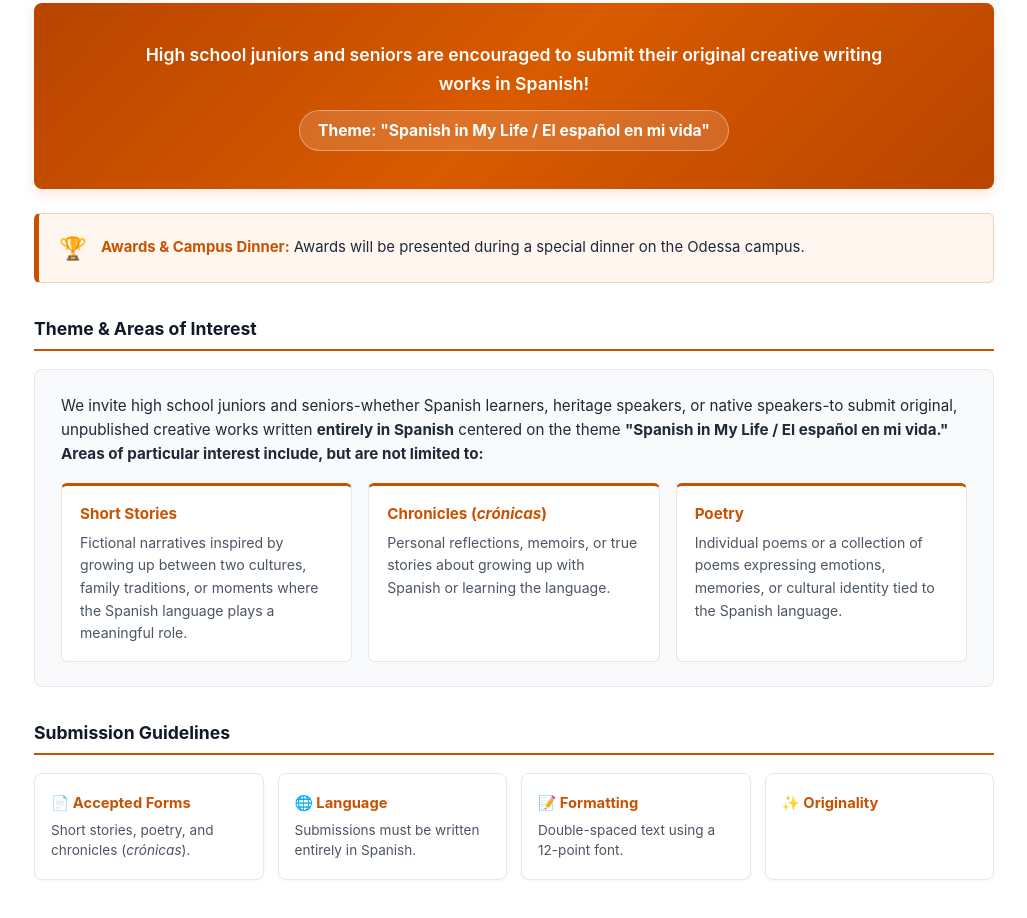
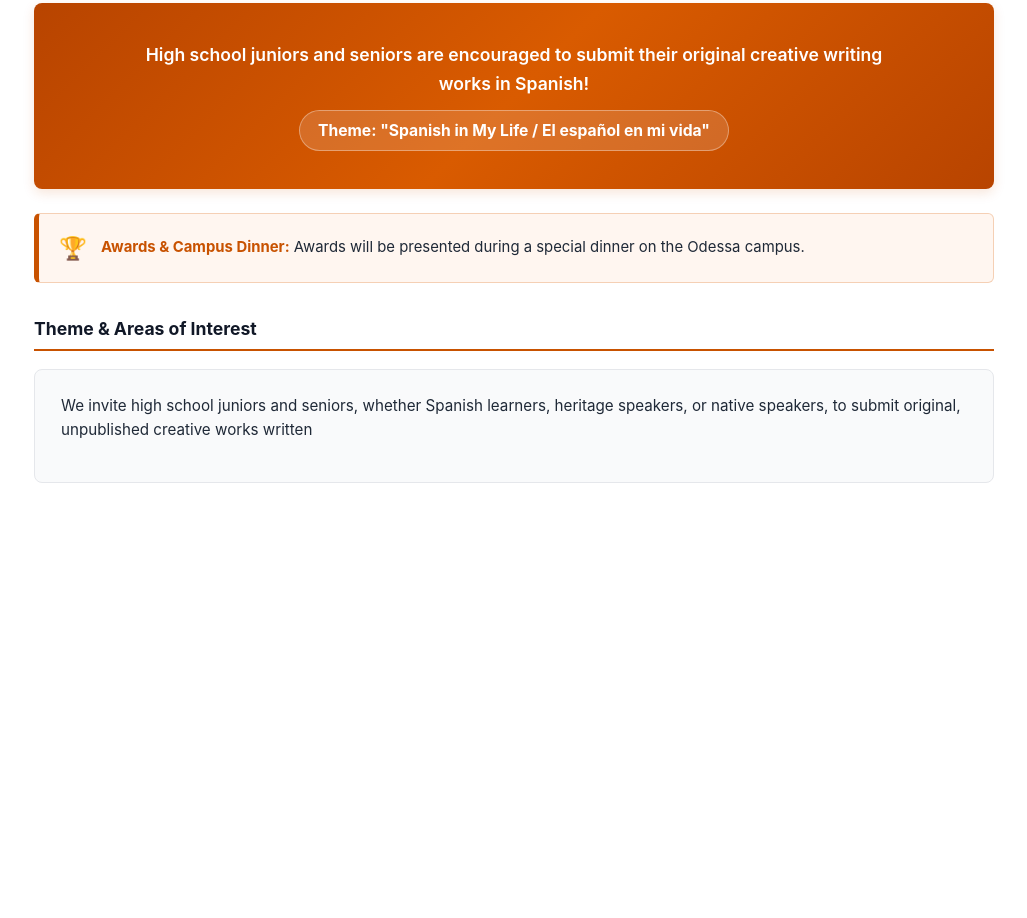
Before and after one commit to UTPB-SpanishCreativeWriting/UTPB-SpanishCreativeWriting.github.io, a plain HTML site: page index.html in a window 1280 px wide. Shown: the part 456-1374 px from the top of the page, without its empty margins (126-1153 px from the left). After the commit the page ends 1011 px from the top, so only its background shows below. Drawn offline with Linux system fonts and the light colour scheme.

Commit message:
Revise submission guidelines and areas of interest
Removed detailed guidelines and areas of interest for submissions.

```diff
--- a/index.html
+++ b/index.html
@@ -331,38 +331,4 @@
             <h2 class="section-title">Theme &amp; Areas of Interest</h2>
             <section class="theme-section">
                 <p class="theme-intro">
-                    We invite high school juniors and seniors-whether Spanish learners, heritage speakers, or native speakers-to submit original, unpublished creative works written <strong>entirely in Spanish</strong> centered on the theme <strong>"Spanish in My Life / El español en mi vida."</strong> <strong>Areas of particular interest include, but are not limited to:</strong>
-                </p>
-                <div class="areas-grid">
-                    <div class="area-item">
-                        <h3>Short Stories</h3>
-                        <p>Fictional narratives inspired by growing up between two cultures, family traditions, or moments where the Spanish language plays a meaningful role.</p>
-                    </div>
-                    <div class="area-item">
-                        <h3>Chronicles (<em>crónicas</em>)</h3>
-                        <p>Personal reflections, memoirs, or true stories about growing up with Spanish or learning the language.</p>
-                    </div>
-                    <div class="area-item">
-                        <h3>Poetry</h3>
-                        <p>Individual poems or a collection of poems expressing emotions, memories, or cultural identity tied to the Spanish language.</p>
-                    </div>
-                </div>
-            </section>
-
-            <!-- Pautas de Envío -->
-            <h2 class="section-title">Submission Guidelines</h2>
-            <section class="guidelines-grid">
-                <div class="guideline-card">
-                    <h3>📄 Accepted Forms</h3>
-                    <p>Short stories, poetry, and chronicles (<em>crónicas</em>).</p>
-                </div>
-                <div class="guideline-card">
-                    <h3>🌐 Language</h3>
-                    <p>Submissions must be written entirely in Spanish.</p>
-                </div>
-                <div class="guideline-card">
-                    <h3>📝 Formatting</h3>
-                    <p>Double-spaced text using a 12-point font.</p>
-                </div>
-                <div class="guideline-card">
-                    <h3>✨ Originality</h3>
+                    We invite high school juniors and seniors, whether Spanish learners, heritage speakers, or native speakers, to submit original, unpublished creative works written <strong>
```
